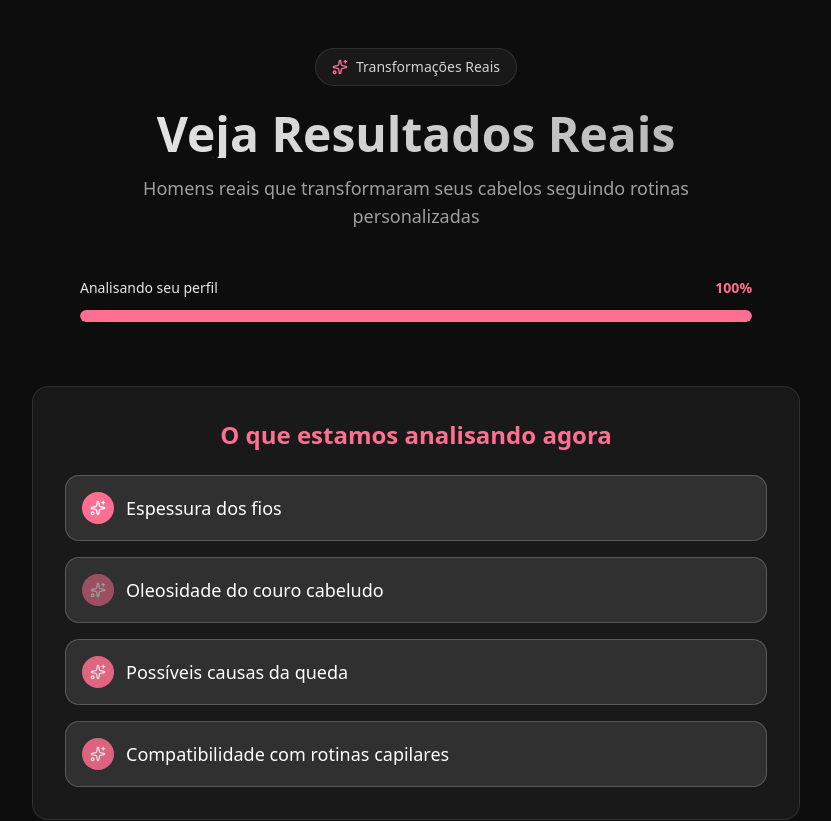
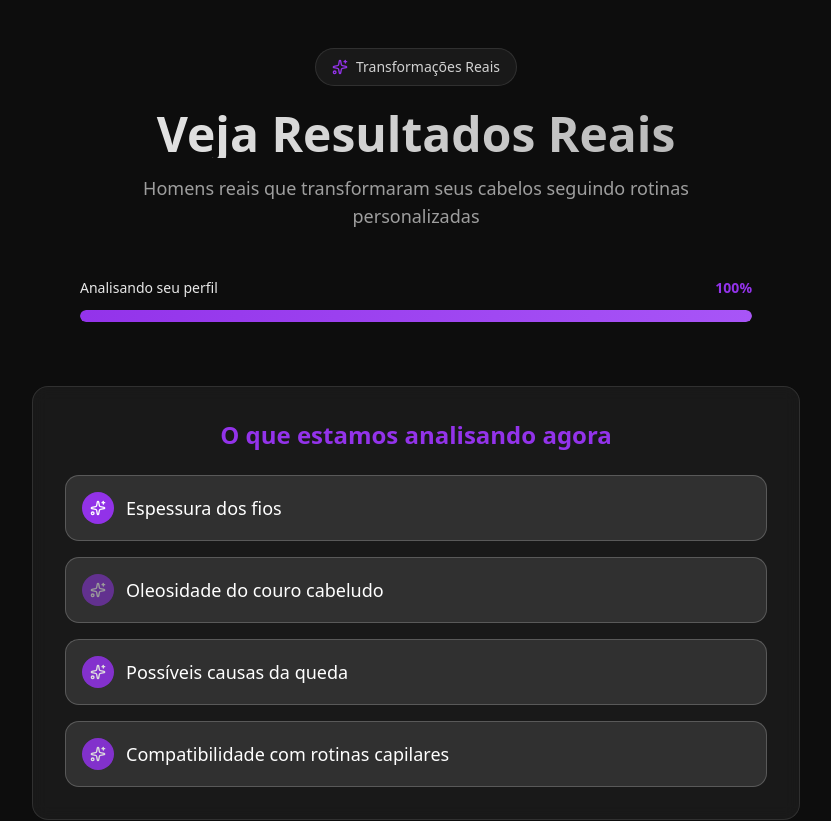
Before and after one commit to chhair-hair/hairinsight-app-v2, a Next.js app: page /pre-resultado-masculino in a window 1280 px wide. Shown: the top 821 px of the page, without its empty margins (224-1055 px from the left). Built offline with nearby package versions, Linux system fonts and the light colour scheme.

Commit message:
Version 1767993178590 - Auto backup

```diff
--- a/src/components/PreResultadoMasculino.tsx
+++ b/src/components/PreResultadoMasculino.tsx
@@ -8,8 +8,14 @@ import Image from 'next/image';
 
 export default function PreResultadoMasculino() {
   const router = useRouter();
-  const { getThemeColors, updateQuizData, isAdmin } = useQuiz();
-  const colors = getThemeColors();
+  const { updateQuizData, isAdmin } = useQuiz();
+
+  // FORÇAR cores roxas masculinas (não depender do getThemeColors)
+  const colors = {
+    primary: '#9333EA',
+    primaryLight: '#A855F7',
+    primaryDark: '#7E22CE',
+  };
 
   // Marca o quiz como concluído quando chegar nesta página (exceto admin)
   useEffect(() => {
```
Also changed, not shown: 1 other file (tests, documents, lock files or other folders).
